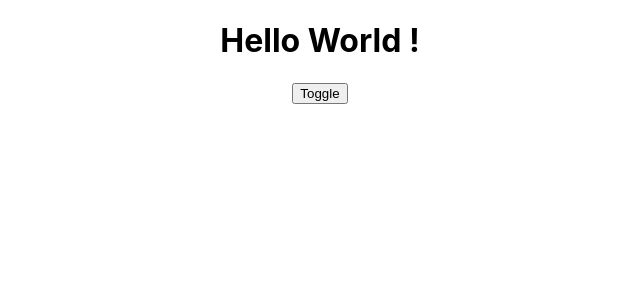
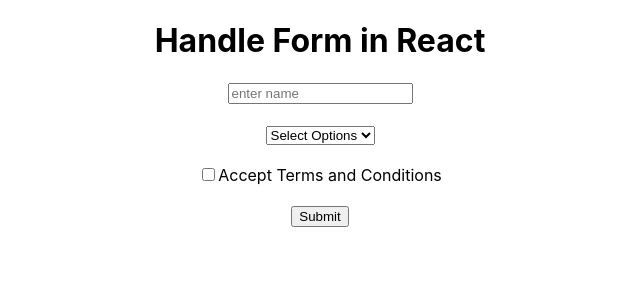
Before and after one commit to Deepakiit17/React_Tutorial, a React (Create React App) app: page / in a window 1280 px wide. Shown: the top 300 px of the page, without its empty margins (320-960 px from the left). Built offline with nearby package versions, Linux system fonts and the light colour scheme.

Commit message:
Handle Basic Form in react

```diff
--- a/src/App.js
+++ b/src/App.js
@@ -2,14 +2,40 @@
 import "./App.css";
 
 function App() {
-  const [status, setStatus] = useState(true);
+  const [name, setName] = useState("");
+  const [tnc, setTnc] = useState(false);
+  const [interest, setInterest] = useState("");
+
+  function getFormData(e) {
+    console.warn(name, tnc, interest);
+    e.preventDefault();
+  }
 
   return (
     <div className="App">
-      {status ? <h1>Hello World !</h1> : null}
-      {/* <button onClick={() => setStatus(false)}>Hide</button> */}
-      {/* <button onClick={() => setStatus(true)}>Show</button> */}
-      <button onClick={() => setStatus(!status)}>Toggle</button>
+      <h1>Handle Form in React</h1>
+
+      <form onSubmit={getFormData}>
+        <input
+          type="text"
+          placeholder="enter name"
+          value={name}
+          onChange={(e) => setName(e.target.value)}
+        />
+        <br />
+        <br />
+        <select onChange={(e) => setInterest(e.target.value)}>
+          <option>Select Options</option>
+          <option>Marvel</option>
+          <option>DC</option>
+        </select>
+        <br /> <br />
+        <input type="checkbox" onChange={(e) => setTnc(e.target.checked)} />
+        <span>Accept Terms and Conditions</span>
+        <br />
+        <br />
+        <button type="submit">Submit</button>
+      </form>
     </div>
   );
 }
```
